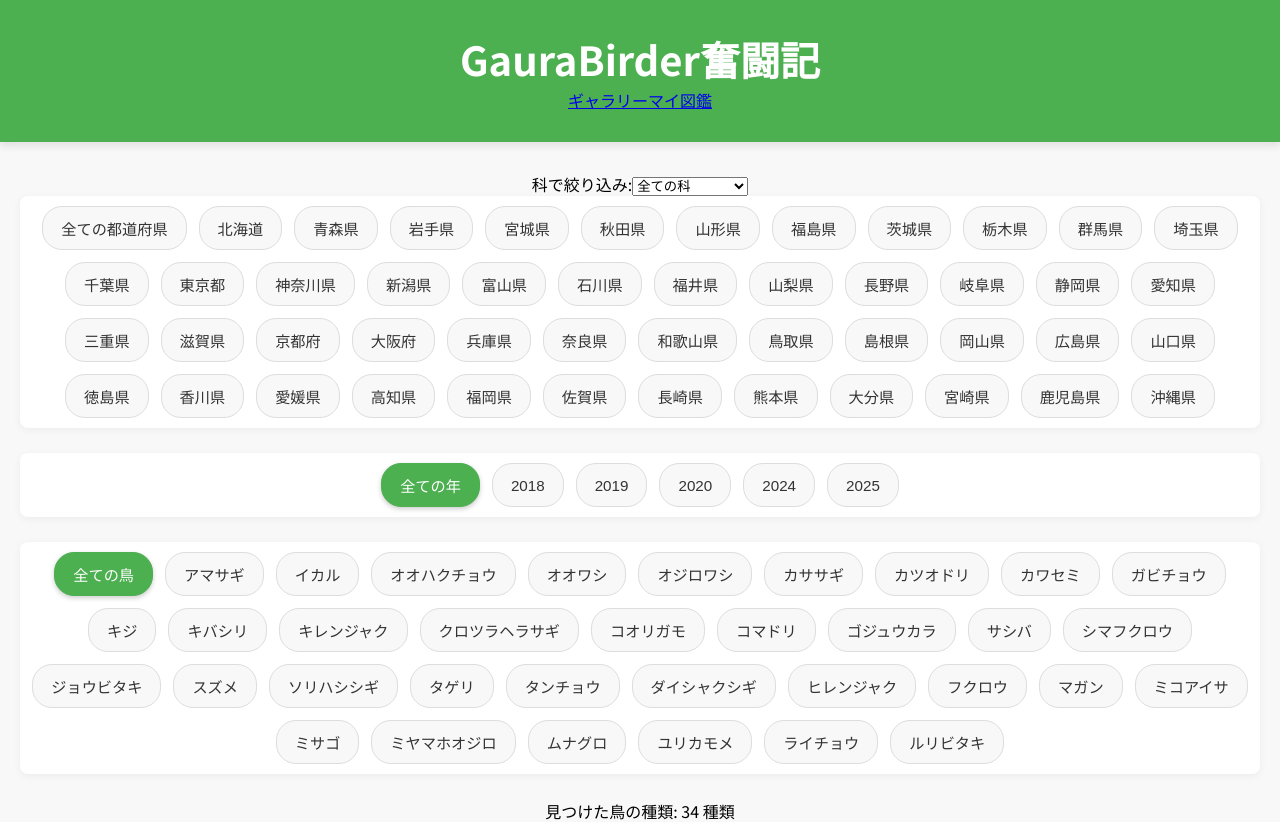
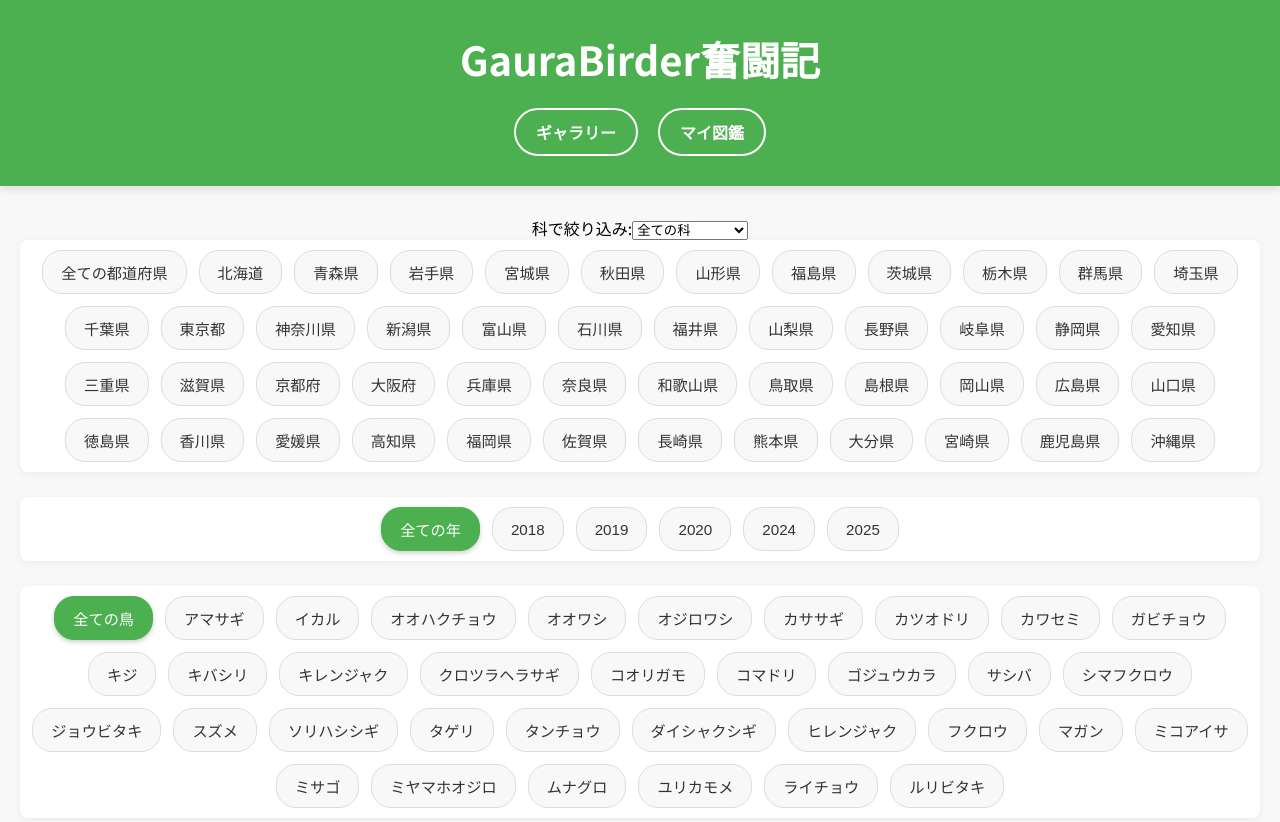
Before and after one commit to suzukigame/Bird, a React (Create React App) app in the folder my-bird-photos/: page / in a window 1280 px wide. Shown: the top 822 px of the page. Built offline with nearby package versions, Linux system fonts and the light colour scheme.

Commit message:
oowashi chara

```diff
--- a/my-bird-photos/src/App.css
+++ b/my-bird-photos/src/App.css
@@ -24,6 +24,33 @@
 .App-header h1 {
   margin: 0;
   font-size: 2.5em;
+}
+
+/* Navigation Styles */
+.App-header nav {
+  display: flex;
+  justify-content: center;
+  gap: 20px; /* ボタン間の間隔 */
+  margin-top: 20px;
+}
+
+.App-header nav a {
+  color: white;
+  text-decoration: none;
+  padding: 10px 20px;
+  border: 2px solid white;
+  border-radius: 25px;
+  transition: all 0.3s ease;
+  font-weight: bold;
+}
+
+.App-header nav a:hover {
+  background-color: rgba(255, 255, 255, 0.2);
+}
+
+.App-header nav a.active {
+  background-color: white;
+  color: var(--primary-color);
 }
 
 main {
--- a/my-bird-photos/src/data/character_data.ts
+++ b/my-bird-photos/src/data/character_data.ts
@@ -8,14 +8,14 @@ export interface ICharacterData {
 export const characterData: ICharacterData = {
   'オオワシ': {
     image: '/images/characters/Stellers sea eagle.png',
-    description: `オオワシは、世界でもっとも大きなワシのなかまのひとつです。
-    とても力もちで、空を大きな羽ではばたきながら飛びます。
-ロシアで生まれ、日本の北海道に冬にやってきます。
-
-発見した学者の名前から「ステラーワシ」とも呼ばれます。
-数が減っていて絶滅危惧種に指定されています。
-
-GBは冬の羅臼で一生分見ましたが、
+    description: `オオワシは、世界でもっとも大きなワシのなかまのひとつです。<br>
+    とても力もちで、空を大きな羽ではばたきながら飛びます。<br>
+ロシアで生まれ、日本の北海道に冬にやってきます。<br>
+<br>
+発見した学者の名前から「ステラーワシ」とも呼ばれます。<br>
+数が減っていて絶滅危惧種に指定されています。<br>
+<br>
+GBは冬の羅臼で一生分見ましたが、<br>
 また会いに行きたいくらいかっこよかったです。
 `,
   },
```
Also changed, not shown: my-bird-photos/public/images/characters/Stellers sea eagle.png, 1 other file (tests, documents, lock files or other folders).
